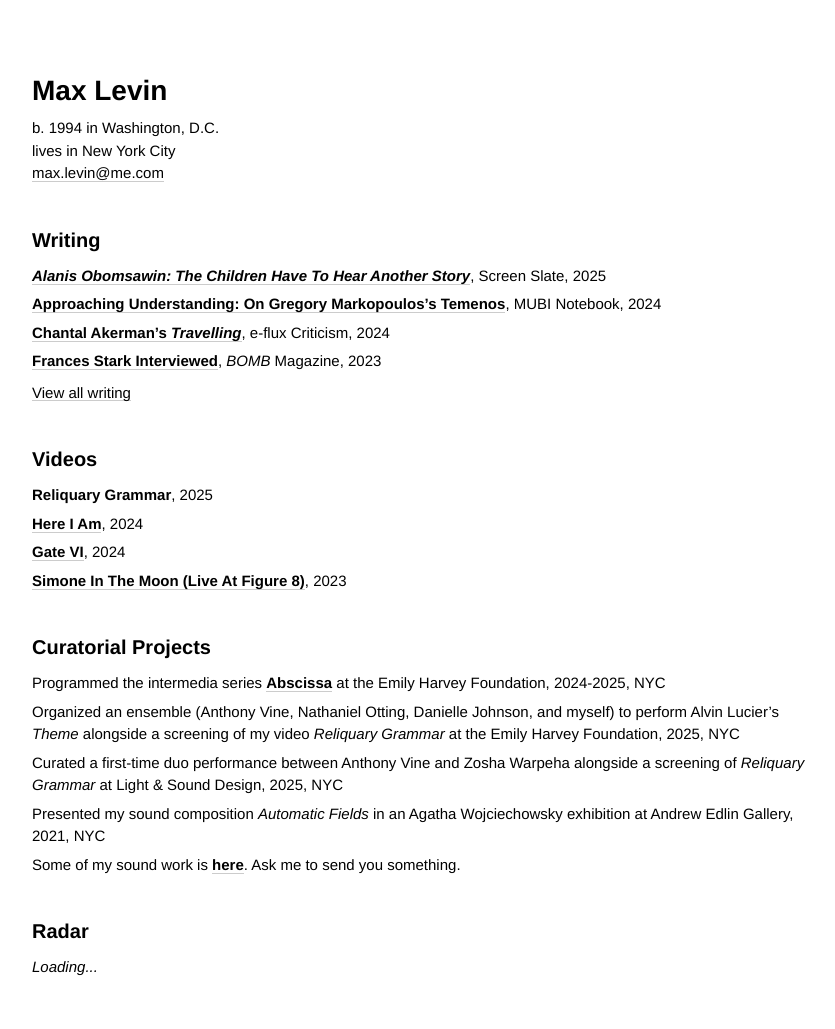
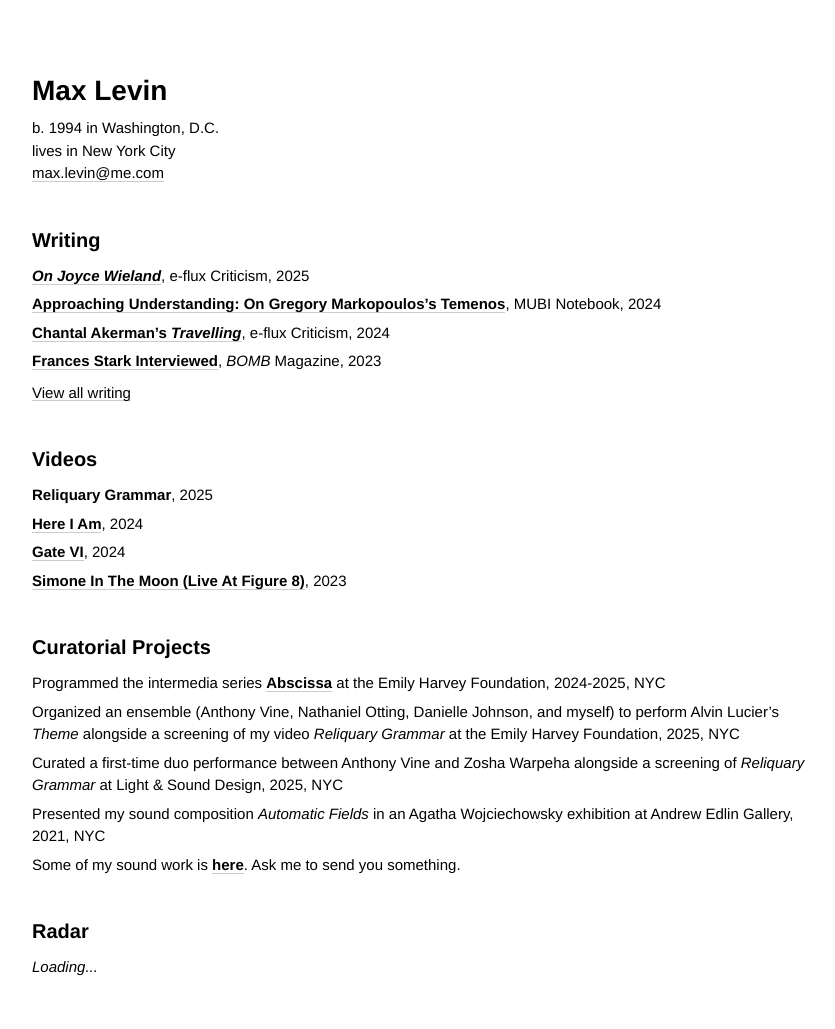
Before and after one commit to minicreative/maxlevin.me, a Jekyll site: the page built from index.md, in a window 1280 px wide. Shown: the whole page, without its empty margins (18-853 px from the left). Built offline with Jekyll 4.4.1, drawn with Linux system fonts in a browser that asks for light colours; part of the change alters nothing that is shown.

```diff
--- a/index.md
+++ b/index.md
@@ -18,7 +18,7 @@ sections:
   - description: "**[*On Joyce Wieland*](https://www.e-flux.com/criticism/6782341/on-joyce-wieland)**,
       e-flux Criticism, 2025"
     image: "/uploads/14ceb8ae-251d-4aa7-9992-8ccbb6ee2a54.jpeg"
-    is_priority: false
+    is_priority: true
   - description: "**[Interview: *Alanis Obomsawin Tells A Different Story*](https://art21.org/read/in-the-studio-alanis-obomsawin/)**,
       Art21, 2025"
     image: "/uploads/ALANIS4461.jpeg"
@@ -26,7 +26,7 @@ sections:
   - description: "**[*Alanis Obomsawin: The Children Have To Hear Another Story*](https://www.screenslate.com/articles/alanis-obomsawin-children-have-hear-another-story)**,
       Screen Slate, 2025"
     image: "/uploads/SS_AO.png"
-    is_priority: true
+    is_priority: false
   - description: "**[Hanne Darboven & Este Lewis, *Micky*](https://www.contemporaryartlibrary.org/project/hanne-darboven-este-lewis-at-scheusal-berlin-51408)**,
       Scheusal, 2025"
     image: "/uploads/IMG_0329.jpeg"
```
